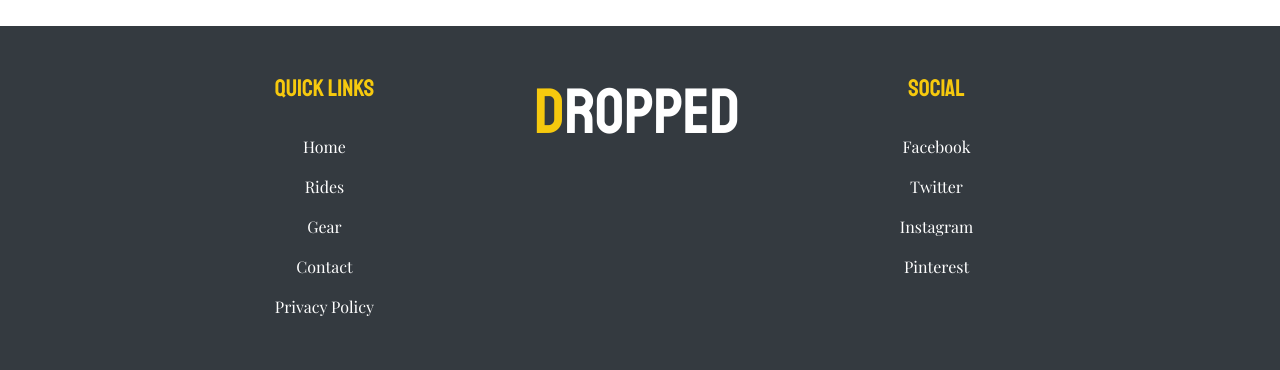
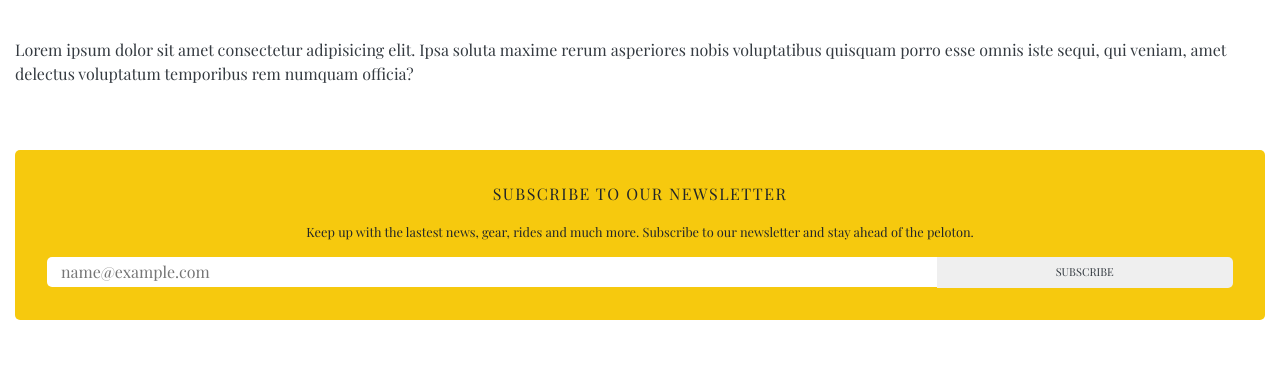
Before and after one commit to AndyBeable/dropped, a website: page ride.html in a window 1280 px wide. Shown: the part 1675-2045 px from the top of the page. Drawn offline with nearby package versions, Linux system fonts and the light colour scheme.

Commit message:
form update

```diff
--- a/ride.html
+++ b/ride.html
@@ -98,7 +98,7 @@
           </p>
         </div>
         <div class="post__content">
-          <p>
+          <p class="post__copy">
             Lorem ipsum dolor sit amet consectetur adipisicing elit. Quia quae
             commodi minus cum quo suscipit distinctio veritatis recusandae
             blanditiis sit! Eum vero similique numquam nemo ipsa veniam, ab
@@ -107,29 +107,69 @@
           <div class="post__img__container">
             <img src="/assets/img/tour.jpg" alt="" class="post__img" />
           </div>
-          <p>
+          <p class="post__copy">
             Lorem ipsum dolor sit amet consectetur adipisicing elit. Ipsa soluta
             maxime rerum asperiores nobis voluptatibus quisquam porro esse omnis
             iste sequi, qui veniam, amet delectus voluptatum temporibus rem
             numquam officia?
           </p>
-          <p>
+          <p class="post__copy">
             Lorem ipsum dolor sit amet consectetur adipisicing elit. Ipsa soluta
             maxime rerum asperiores nobis voluptatibus quisquam porro esse omnis
             iste sequi, qui veniam, amet delectus voluptatum temporibus rem
             numquam officia?
           </p>
-          <p>
+          <p class="post__copy">
             Lorem ipsum dolor sit amet consectetur adipisicing elit. Ipsa soluta
             maxime rerum asperiores nobis voluptatibus quisquam porro esse omnis
             iste sequi, qui veniam, amet delectus voluptatum temporibus rem
             numquam officia?
           </p>
           <div class="post__video">
-            <video src="/assets/img/video.mp4" class="vid"></video>
+            <video
+              controls
+              autoplay="false"
+              src="/assets/img/video.mp4"
+              class="vid"
+            ></video>
           </div>
+          <p class="post__copy">
+            Lorem ipsum dolor sit amet consectetur adipisicing elit. Ipsa soluta
+            maxime rerum asperiores nobis voluptatibus quisquam porro esse omnis
+            iste sequi, qui veniam, amet delectus voluptatum temporibus rem
+            numquam officia?
+          </p>
         </div>
       </article>
+      <div class="post__sign__up container">
+        <form action="#" method="post" name="Subscribe to our Newsletter">
+          <div class="form__header">
+            <p>Subscribe to our Newsletter</p>
+          </div>
+          <div class="form__description">
+            <p>
+              Keep up with the lastest news, gear, rides and much more.
+              Subscribe to our newsletter and stay ahead of the peloton.
+            </p>
+          </div>
+          <div class="form__input">
+            <input
+              type="text"
+              class="form__button"
+              id="email"
+              name="email"
+              placeholder="name@example.com"
+            />
+
+            <input
+              type="submit"
+              class="form__button"
+              id="submit"
+              value="Subscribe"
+            />
+          </div>
+        </form>
+      </div>
     </main>
     <!--------------------------------- FOOTER --------------------------->
     <footer class="footer">
--- /dev/null
+++ b/sass/components/_form.scss
@@ -0,0 +1,52 @@
+.post__sign__up {
+  text-align: center;
+}
+
+form {
+  background: $color-yellow;
+  padding: 2rem 2rem;
+  border-radius: 5px;
+}
+
+.form {
+  &__header {
+    text-transform: uppercase;
+    letter-spacing: 1.5px;
+  }
+
+  &__description {
+    font-size: 0.8rem;
+  }
+
+  &__input {
+    display: flex;
+    align-items: center;
+  }
+
+  &__button {
+    border: none;
+  }
+}
+
+#email {
+  width: 75%;
+  padding: 3px 4px;
+  border-radius: 5px 0 0 5px;
+}
+
+#submit {
+  font-size: 11px;
+  color: $color-navy;
+  text-transform: uppercase;
+  border-radius: 0 5px 5px 0;
+  width: 25%;
+  padding: 7px 3px;
+  transition: background 0.3s ease-in-out;
+}
+#submit:hover {
+  background-color: $color-navy;
+}
+
+input::placeholder {
+  padding-left: 10px;
+}
--- a/sass/components/_post.scss
+++ b/sass/components/_post.scss
@@ -2,7 +2,11 @@
   &__lead__intro {
     font-weight: bold;
     letter-spacing: 1px;
-    font-size: 12px;
+    font-size: 1rem;
+  }
+
+  &__copy {
+    color: $color-navy;
   }
 
   &__img__container {
@@ -21,4 +25,6 @@
 
 .vid {
   width: 100%;
+  margin-top: 2rem;
+  margin-bottom: 2rem;
 }
--- a/sass/main.scss
+++ b/sass/main.scss
@@ -4,6 +4,7 @@
 @import 'components/banner';
 @import 'components/button';
 @import 'components/feature';
+@import 'components/form';
 @import 'components/navbar';
 @import 'components/post';
 @import 'layout/footer';
```
Also changed, not shown: style.css.
